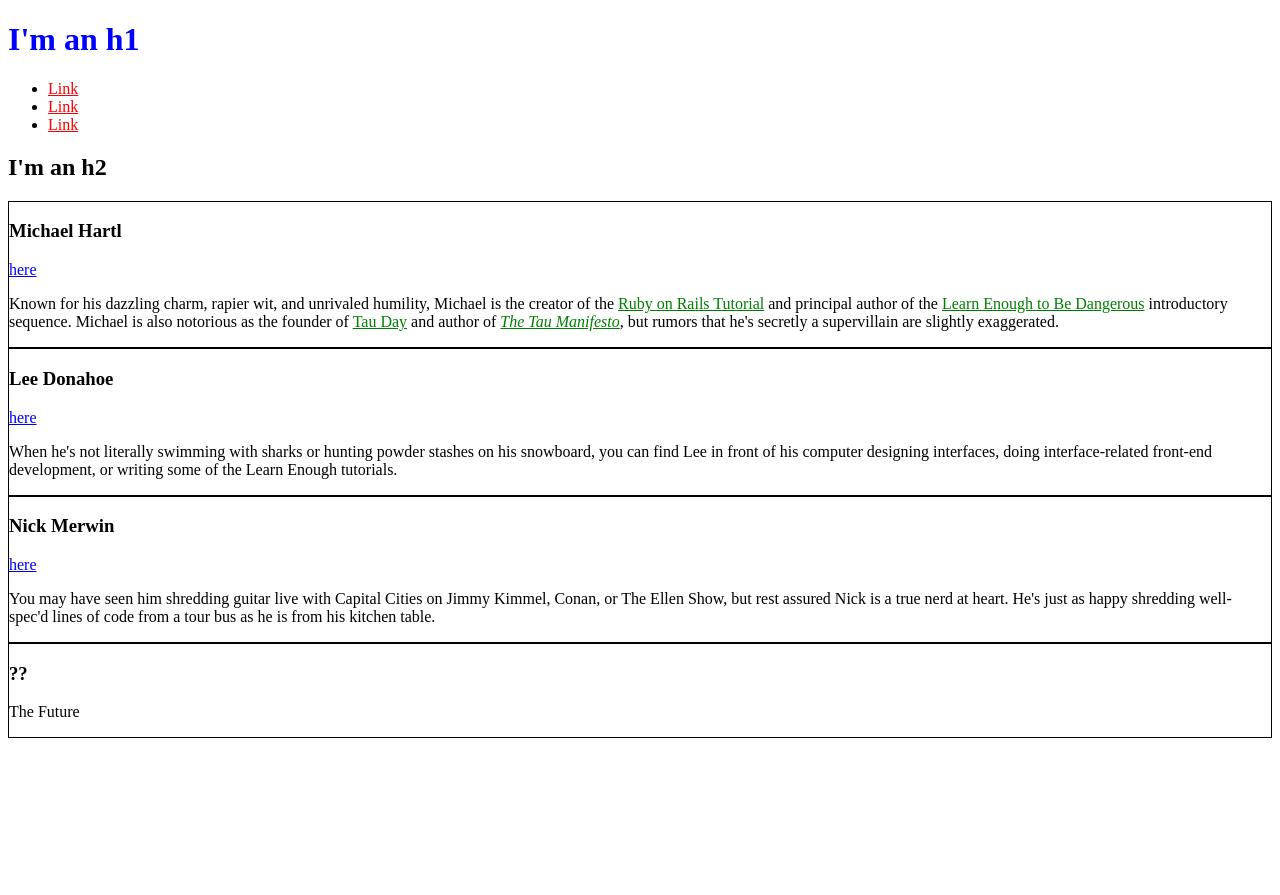
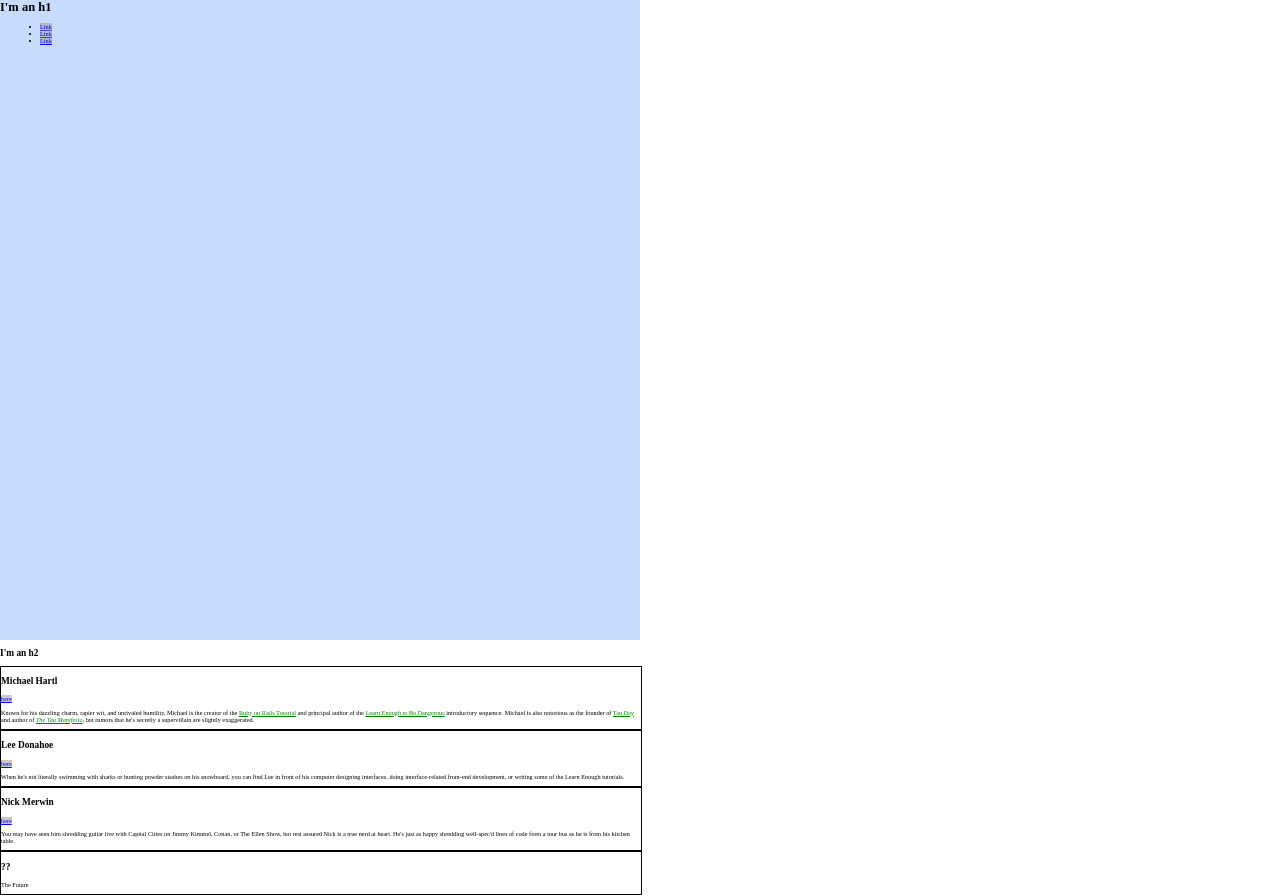
Before and after one commit to iversonc/iversonc.github.io, a plain HTML site: page index.html in a window 1280 px wide. Before the commit the page ends 800 px from the top, so only its background shows below. Drawn offline with Linux system fonts and the light colour scheme.

Commit message:
Chapter 3 updates

```diff
--- a/index.html
+++ b/index.html
@@ -7,45 +7,73 @@
     <style>
       /* global styles */
       a {
-        color: red;
+        color: #f00;
+      }
+      html, body {
+        margin: 0;
+        padding: 0;
+        font-size: 62.5%;
+      }
+      h1 {
+        font-size: 2em;
+        margin-top: 0;
       }
 
       /* social styles */
       .social-link {
-        color: blue;
+        background: rgba(150,150,150,0.5);
+        color: #00f;
       }
 
       /* bio styles */
       .bio-box {
-        border: 1px solid black;
+        border: 1px solid #000;
+        font-size: 1em;
+        width: 50%;
+      }
+      .bio-box h3 {
+        font-size: 1.5em;
+      }
+      .bio-copy {
+        font-size: 1em;
       }
       .bio-copy a {
         color: green;
       }
       div.-bio-box {
-        border: 1px solid green;
+        border: 1px solid #1a1;
+      }
+
+      /* hero styles */
+      .full-hero {
+        background-color: #c7dbfc;
+        height: 50vw;
+        width: 50vw;
       }
     </style>
   </head>
 
   <body>
 
-    <h1 class="social-link">I'm an h1</h1>
+    <div class="full-hero hero-home">
+      <h1>I'm an h1</h1>
 
       <ul>
         <li>
-        <a href="https://example.com/">Link</a>
+          <a href="https://example.com/"  class="social-link">Link</a>
         </li>
         <li>
-        <a href="https://example.com/">Link</a>
+          <a href="https://example.com/" class="social-link">Link</a>
         </li>
         <li>
-        <a href="https://example.com/">Link</a>
+          <a href="https://example.com/" class="social-link">Link</a>
         </li>
       </ul>
+    </div>
 
     <h2>I'm an h2</h2>
 
+    <div class="bio-wrapper">
       <div class="bio-box">
         <h3>Michael Hartl</h3>
         <a href="https://twitter.com/mhartl" class="social-link">here</a>
@@ -87,6 +115,7 @@
           The Future
         </p>
       </div>
+    </div>
 
   </body>
 </html>
```
Lines whose indentation alone changed are shown as unchanged.
